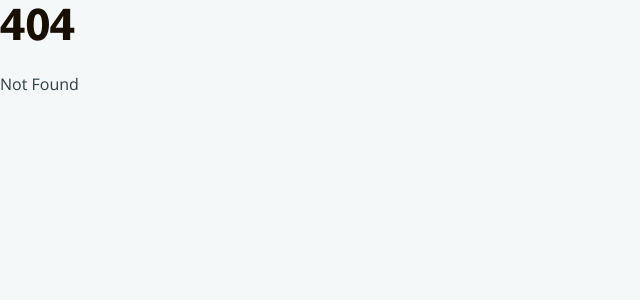
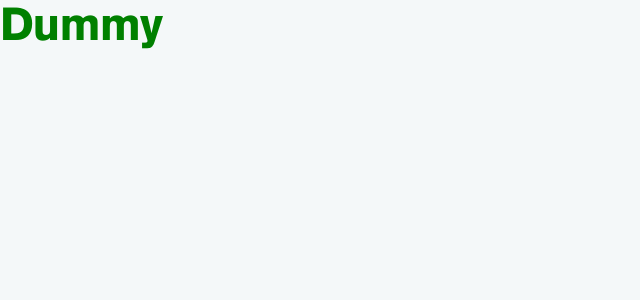
Before and after one commit to johak-at/dark-johak, a SvelteKit app: page /dummy in a window 1280 px wide. Before the commit this address had no page. Shown: the top 300 px of the page, without its empty margins (0-640 px from the left). Built offline with nearby package versions, Linux system fonts and the light colour scheme.

Commit message:
Create +page.svelte

```diff
--- /dev/null
+++ b/src/routes/dummy/+page.svelte
@@ -0,0 +1,11 @@
+<script>
+	console.log('Hello 2BHK!');
+</script>
+
+<h1>Dummy</h1>
+
+<style>
+	h1 {
+		color: green;
+	}
+</style>
```
